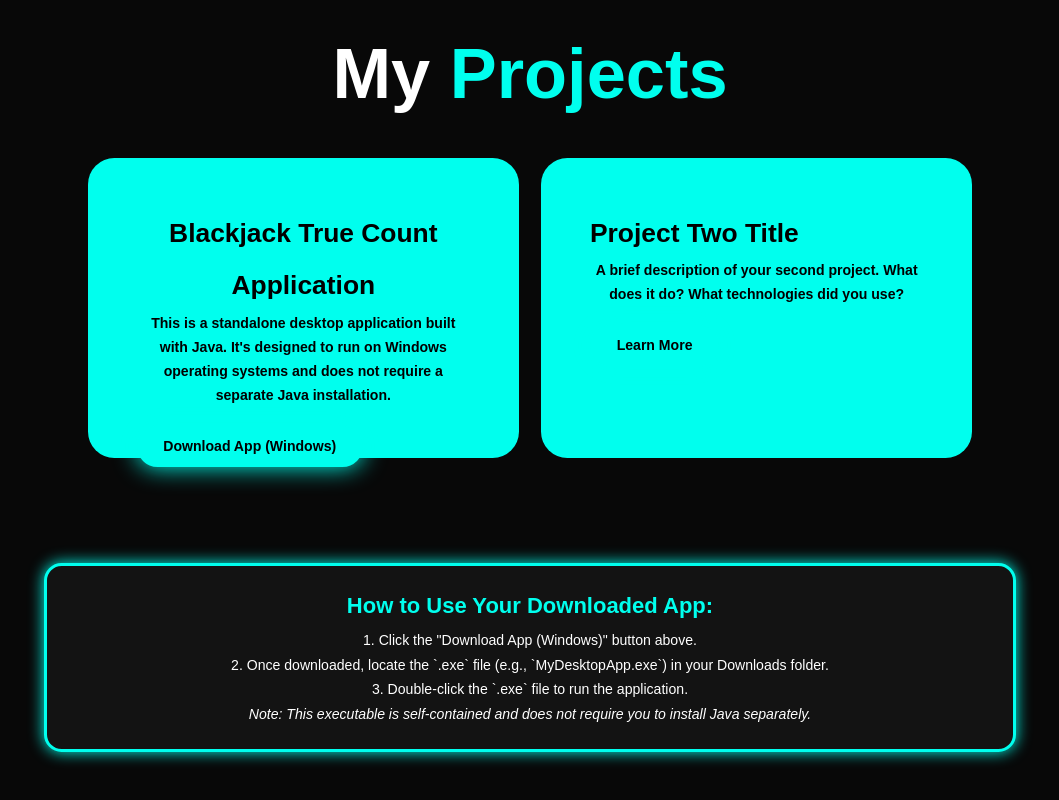
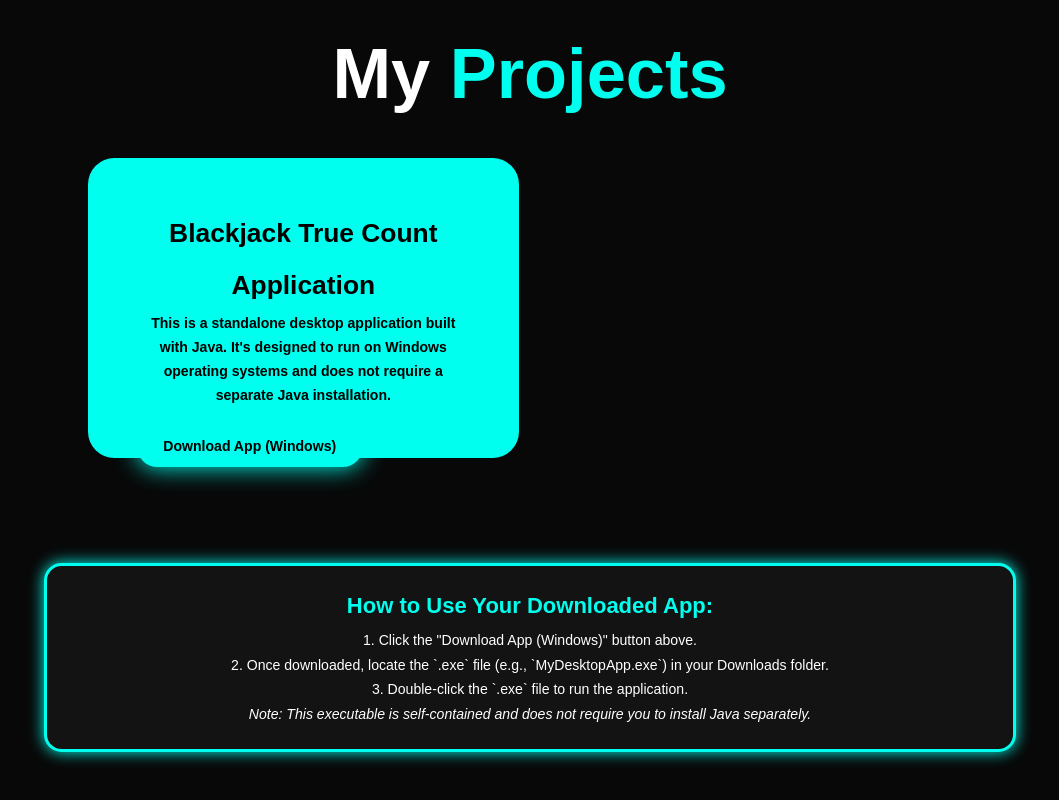
Before and after one commit to Hubbell315/Website, a plain HTML site: page index.html in a window 1280 px wide. Shown: the part 3115-3915 px from the top of the page, without its empty margins (110-1169 px from the left). Drawn offline with nearby package versions, Linux system fonts and the light colour scheme.

Commit message:
updated without second project

```diff
--- a/index.html
+++ b/index.html
@@ -132,13 +132,7 @@
                 <a href="/apps/Blackjack.exe" download class="btn" style="margin-top: 2rem;">Download App (Windows)</a>
             </div>
         </div>
-        <div class="service-box">
-            <div class="service-info">
-                <h4>Project Two Title</h4>
-                <p>A brief description of your second project. What does it do? What technologies did you use?</p>
-                <a href="#" class="btn" style="margin-top: 2rem;">Learn More</a>
-            </div>
-        </div>
+
     </div>
 
     <div class="how-to-run" style="
```
